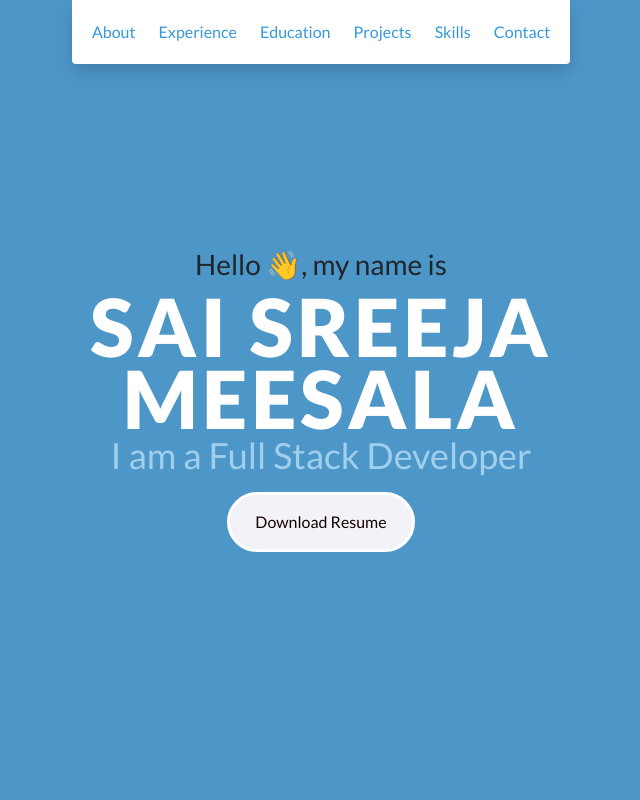
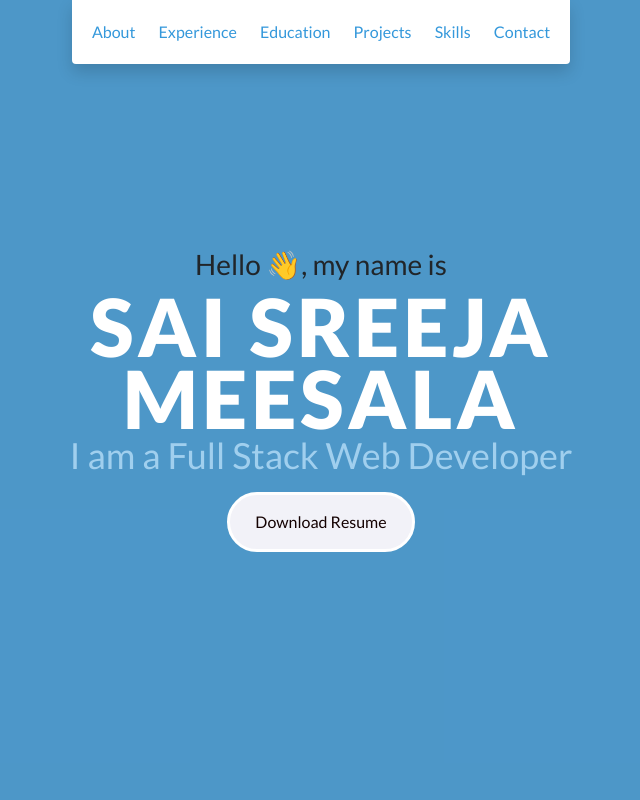
Before and after one commit to Sreeja-sai/sreeja_portfolio, a plain HTML site: page index.html in a window 1280 px wide. Shown: the top 800 px of the page, without its empty margins (319-959 px from the left). Drawn offline with nearby package versions, Linux system fonts and the light colour scheme.

Commit message:
All Done for portfolio

```diff
--- a/index.html
+++ b/index.html
@@ -52,7 +52,7 @@
       <div id="lead-content">
         <h3 class="intro">Hello 👋, my name is</h3>
         <h1>Sai Sreeja Meesala</h1>
-        <h2>I am a Full Stack Developer</h2>
+        <h2>I am a Full Stack Web Developer</h2>
         <a
           href="https://drive.google.com/file/d/1CPMnO_HvPTSjsSPYiwvUXtMgjaN1fe9A/view?usp=sharing"
           class="btn-rounded-white"
```
